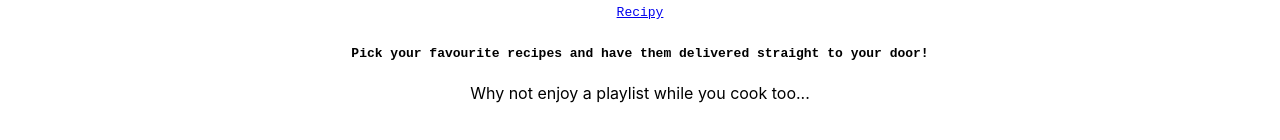
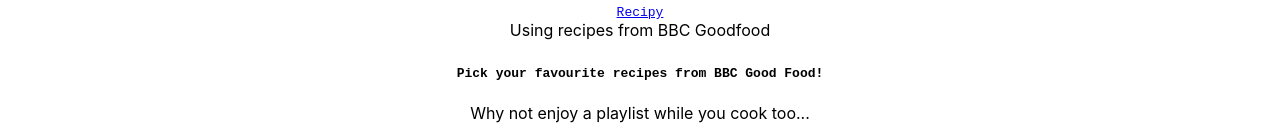
Before and after one commit to Will-Helliwell/Recipy, a React (Create React App) app in the folder client/: page / in a window 1280 px wide. Shown: the top 140 px of the page. Built offline with nearby package versions, Linux system fonts and the light colour scheme; no server answers; what spotify-web-api-js would draw is missing.

Commit message:
BBC food references

```diff
--- a/client/src/components/layout/Landing.js
+++ b/client/src/components/layout/Landing.js
@@ -8,7 +8,7 @@
           <div className="col s12 center-align">
             <h4>
               <b></b>{" "}
-              <span style={{ fontFamily: "monospace" }}>Pick your favourite recipes and have them delivered straight to your door!</span>
+              <span style={{ fontFamily: "monospace" }}>Pick your favourite recipes from BBC Good Food!</span>
             </h4>
             <p className="flow-text grey-text text-darken-1">
             Why not enjoy a playlist while you cook too...
--- a/client/src/components/layout/Navbar.js
+++ b/client/src/components/layout/Navbar.js
@@ -16,7 +16,9 @@
               {/* <i className="material-icons">code</i> */}
               Recipy
             </Link>
+
           </div>
+          Using recipes from BBC Goodfood
         </nav>
       </div>
     );
```
